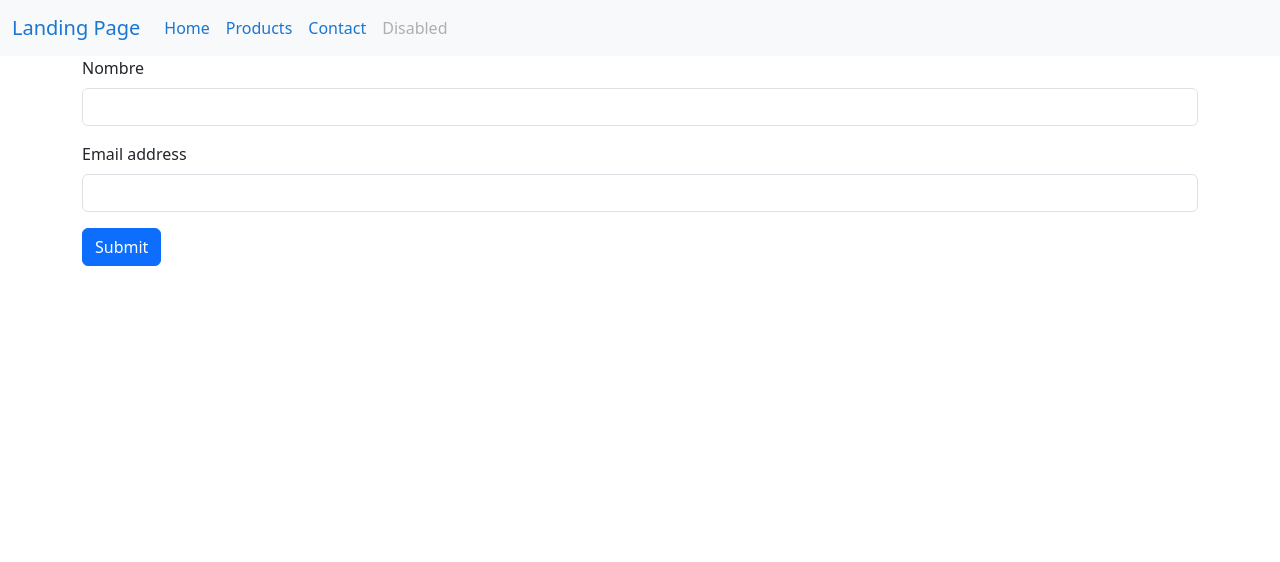
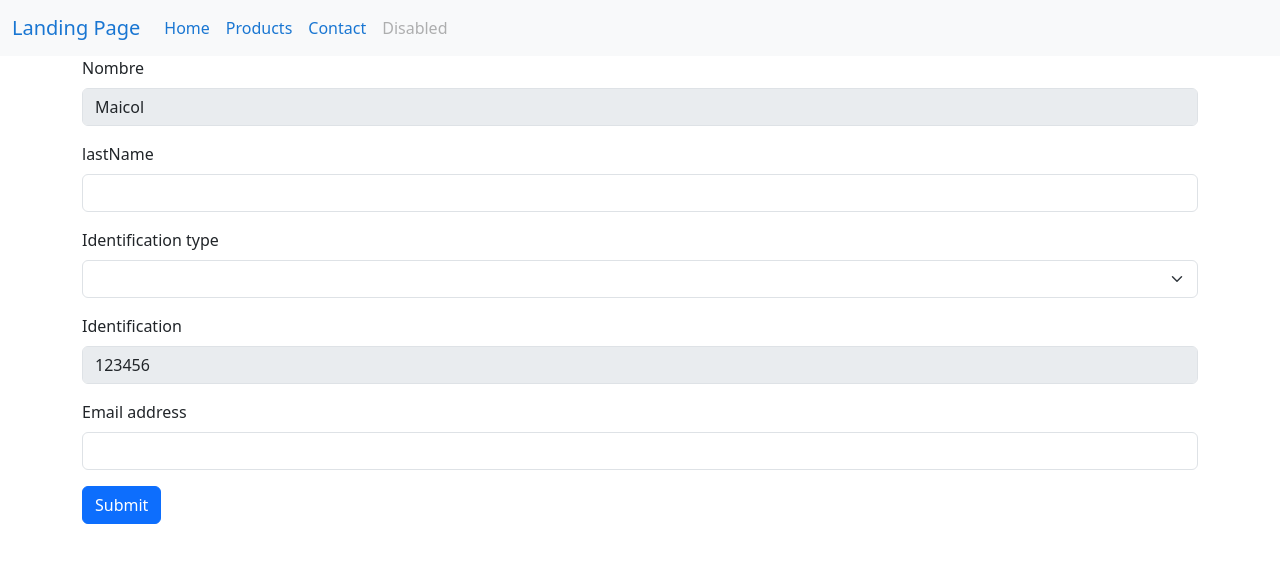
Before and after one commit to cmargok/initial-app, an Angular app: page /contact in a window 1280 px wide. Shown: the top 562 px of the page. Built offline with nearby package versions, Linux system fonts and the light colour scheme.

Commit message:
reactive forms

```diff
--- a/src/app/contact/contact.component.html
+++ b/src/app/contact/contact.component.html
@@ -1,12 +1,46 @@
 <div class="container">
-    <form #miFormulario="ngForm" (ngSubmit)="send()">
+    <form [formGroup]="formularioContacto" (ngSubmit)="send()">
+
+      <div class="mb-3">
+          <label for="name" class="form-label">Nombre</label>
+          <input type="text" class="form-control" id="name" formControlName="name"
+            [ngClass]="{'is-invalid':hasErrors('name', 'required') || hasErrors('name','minlength')}" >
+          <div class="text-danger" *ngIf="hasErrors('name','required')">Name is required.</div>
+          <div class="text-danger" *ngIf="hasErrors('name','minlength')">Minimum length is 3.</div>
+        </div>
+
         <div class="mb-3">
-            <label for="name" class="form-label">Nombre</label>
-            <input type="text" class="form-control" id="name" [(ngModel)]="user.name" required [ngModelOptions]="{standalone:true}">
-          </div>
+          <label for="lastName" class="form-label">lastName</label>
+          <input type="text" class="form-control" id="lastName" formControlName="lastName"
+            [ngClass]="{'is-invalid':hasErrors('lastName', 'required') || hasErrors('lastName','minlength')}">
+          <div class="text-danger" *ngIf="hasErrors('lastName','required')">lastName is required.</div>
+          <div class="text-danger" *ngIf="hasErrors('lastName','minlength')">Minimum length is 3.</div>
+        </div>
+
+        <div class="mb-3">
+          <label for="identificationType" class="form-label">Identification type</label>
+          <select class="form-select" id="identificationType" formControlName="identificationType">
+            <option selected></option>
+            <option value="CC">CC</option>
+            <option value="CE">CE</option>
+            <option value="NIT">NIT</option>
+          </select>
+        </div>
+
+        <div class="mb-3">
+          <label for="identification" class="form-label">{{typeId}}</label>
+          <input type="text" class="form-control" id="identification" formControlName="identification"
+            [ngClass]="{'is-invalid':hasErrors('identification', 'required') || hasErrors('identification','minlength')}" >
+          <div class="text-danger" *ngIf="hasErrors('identification','required')">{{typeId}} is required.</div>
+          <div class="text-danger" *ngIf="hasErrors('identification','minlength')">{{typeId}} minimum length is 3.</div>
+        </div>
+
         <div class="mb-3">
           <label for="email" class="form-label">Email address</label>
-          <input type="email" class="form-control" id="email" [(ngModel)]="user.email" required [ngModelOptions]="{standalone:true}">
+          <input type="email" class="form-control" id="email" formControlName="email"
+            [ngClass]="{'is-invalid':hasErrors('email', 'required') || hasErrors('email', 'email')}" >
+          <div class="text-danger" *ngIf="hasErrors('email', 'email')">email provided is invalid.</div>
+          <div class="text-danger" *ngIf="hasErrors('email', 'required')">email is required.</div>
         </div>
 
         <button type="submit" class="btn btn-primary">Submit</button>
--- a/src/app/contact/contact.component.ts
+++ b/src/app/contact/contact.component.ts
@@ -1,19 +1,87 @@
-import { Component } from '@angular/core';
+import { Component, OnInit } from '@angular/core';
+import { FormBuilder, FormGroup, Validators } from '@angular/forms';
 
 @Component({
   selector: 'app-contact',
   templateUrl: './contact.component.html',
   styleUrls: ['./contact.component.css']
 })
-export class ContactComponent {
+export class ContactComponent implements OnInit {
+
+  formularioContacto: FormGroup;
+  usuarioActivo: any =
+  {
+    nombre : 'Maicol',
+    apellido : 'Gonzalez',
+    identificacion : '123456',
+    email : ''
+  };
+  typeId: string = 'Identification';
+
+  constructor(private form: FormBuilder) {
+    this.formularioContacto = this.form.group({
+        name: ['', [Validators.required, Validators.minLength(3)]],
+        lastName: [''],
+        identification: ['', [Validators.required, Validators.minLength(3)]],
+        identificationType: [''],
+        email: ['', [Validators.required, Validators.email]],
+    });
+  }
+
+
+  ngOnInit(): void {
+    //add validators
+    this.formularioContacto.get('lastName')?.setValidators([Validators.required, Validators.minLength(3)]);
+
+    //remove validators
+    this.formularioContacto.get('lastName')?.clearValidators();
+    this.formularioContacto.get('lastName')?.updateValueAndValidity();//se tiene que actualizar el formulario
+
+
+   // this.formularioContacto.get('name')?.setValue(this.usuarioActivo);
+   this.formularioContacto.patchValue(
+    {
+      name: this.usuarioActivo.nombre,
+     // lastName: this.usuarioActivo.apellido,
+      identification:  this.usuarioActivo.identificacion,
+      email: ''
+    }
+   );
+    this.formularioContacto.get('name')?.disable();
+   // this.formularioContacto.get('lastName')?.disable();
+    this.formularioContacto.get('identification')?.disable();
+
+    this.subscribeToFormChangesToChangeTypeIdLabel();
+  }
+
+  subscribeToFormChanges() {
+    this.formularioContacto.valueChanges.subscribe((value) => {
+      console.log(value);
+    });
+  }
+  subscribeToFormChangesToChangeTypeIdLabel() {
+    this.formularioContacto.get('identificationType')?.valueChanges.subscribe((value) => {
+     this.typeId = value;
+    });
+  }
 
   public user: any  = {
     name: '',
     email: '',
   };
 
-send() {
-  console.log(this.user);
-}
+  send() {
+    if(this.formularioContacto.valid){
+      console.log('Formulario válido');
+      console.log(this.formularioContacto.value);
+    } else {
+      console.log('Formulario inválido');
+    }
+  }
+
+  hasErrors(controlName: string, errorType:string): any {
+    return this.formularioContacto.get(controlName)?.hasError(errorType) && this.formularioContacto.get(controlName)?.touched;
+
+  }
 
 }
```
